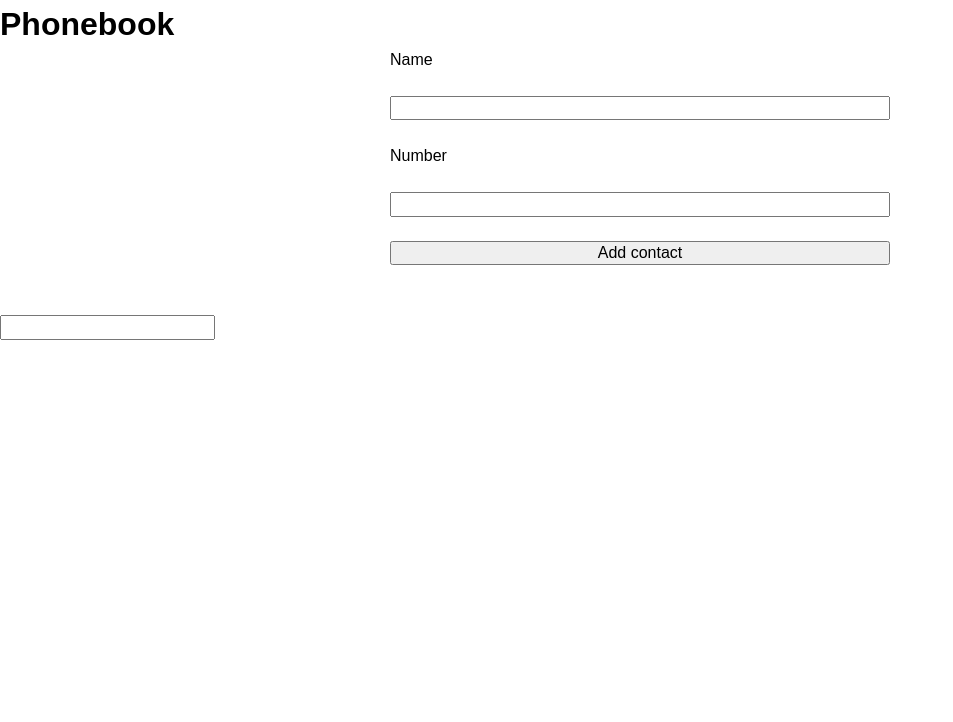
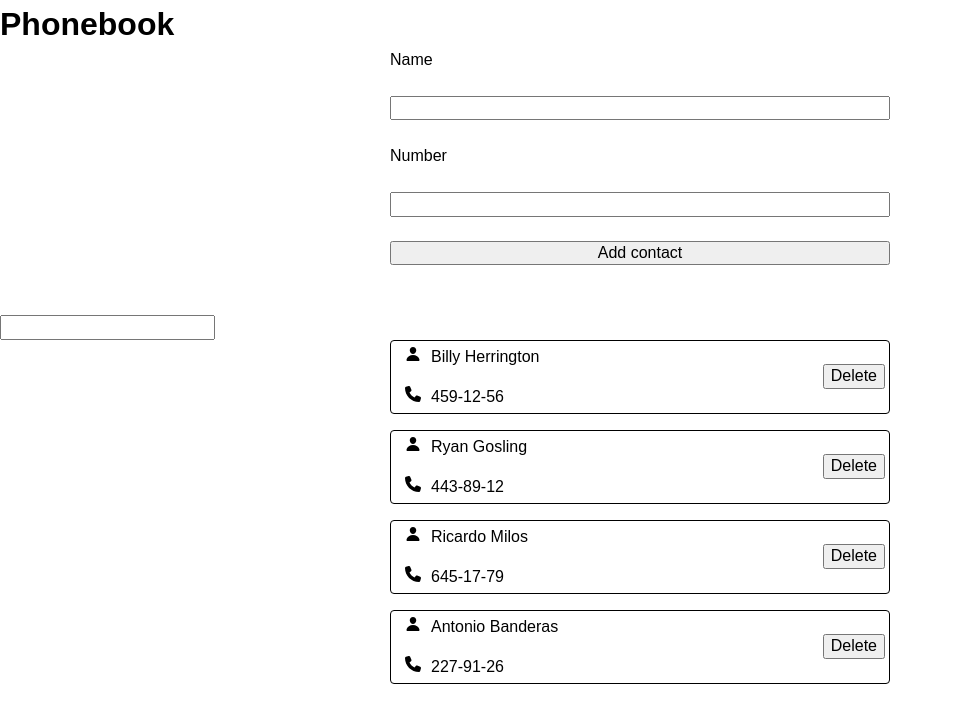
Before and after one commit to olehsolonin/goit-react-hw-03, a React (Vite) app: page / in a window 1280 px wide. Shown: the top 722 px of the page, without its empty margins (0-953 px from the left). Built offline with nearby package versions, Linux system fonts and the light colour scheme.

Commit message:
hw3-fix filter and add newUser

```diff
--- a/src/components/App/App.jsx
+++ b/src/components/App/App.jsx
@@ -10,10 +10,10 @@ import css from './App.module.css';
 
 export default function App() {
   const initialTasks = [
-    { id: 'id-1', name: 'Rosie Simpson', number: '459-12-56' },
-    { id: 'id-2', name: 'Hermione Kline', number: '443-89-12' },
-    { id: 'id-3', name: 'Eden Clements', number: '645-17-79' },
-    { id: 'id-4', name: 'Annie Copeland', number: '227-91-26' },
+    { id: 'id-1', name: 'Billy Herrington', number: '459-12-56' },
+    { id: 'id-2', name: 'Ryan Gosling', number: '443-89-12' },
+    { id: 'id-3', name: 'Ricardo Milos', number: '645-17-79' },
+    { id: 'id-4', name: 'Antonio Banderas', number: '227-91-26' },
   ];
 
   const [tasks, setTasks] = useState(initialTasks);
@@ -38,7 +38,7 @@ export default function App() {
   };
 
   const visibleTasks = tasks.filter(task =>
-    task.name.toLowerCase().includes(filter.toLowerCase)
+    task.name.toLowerCase().includes(filter.toLowerCase())
   );
 
   return (
--- a/src/components/ContactForm/ContactForm.jsx
+++ b/src/components/ContactForm/ContactForm.jsx
@@ -2,7 +2,7 @@ import { Formik, Form, Field } from 'formik';
 import css from './ContactForm.module.css';
 import { number } from 'yup';
 
-export default function ContactForm(onAdd) {
+export default function ContactForm({ onAdd }) {
   const handleSubmit = (values, actions) => {
     console.log('handleSubmit', values.name, values.number);
     onAdd({
--- a/src/components/ContactList/ContactList.module.css
+++ b/src/components/ContactList/ContactList.module.css
@@ -8,7 +8,7 @@
  }
 
  .item {
-	max-width: 500px;
+	width: 500px;
 	list-style: none;
 	margin: 0 auto;
  }
```
